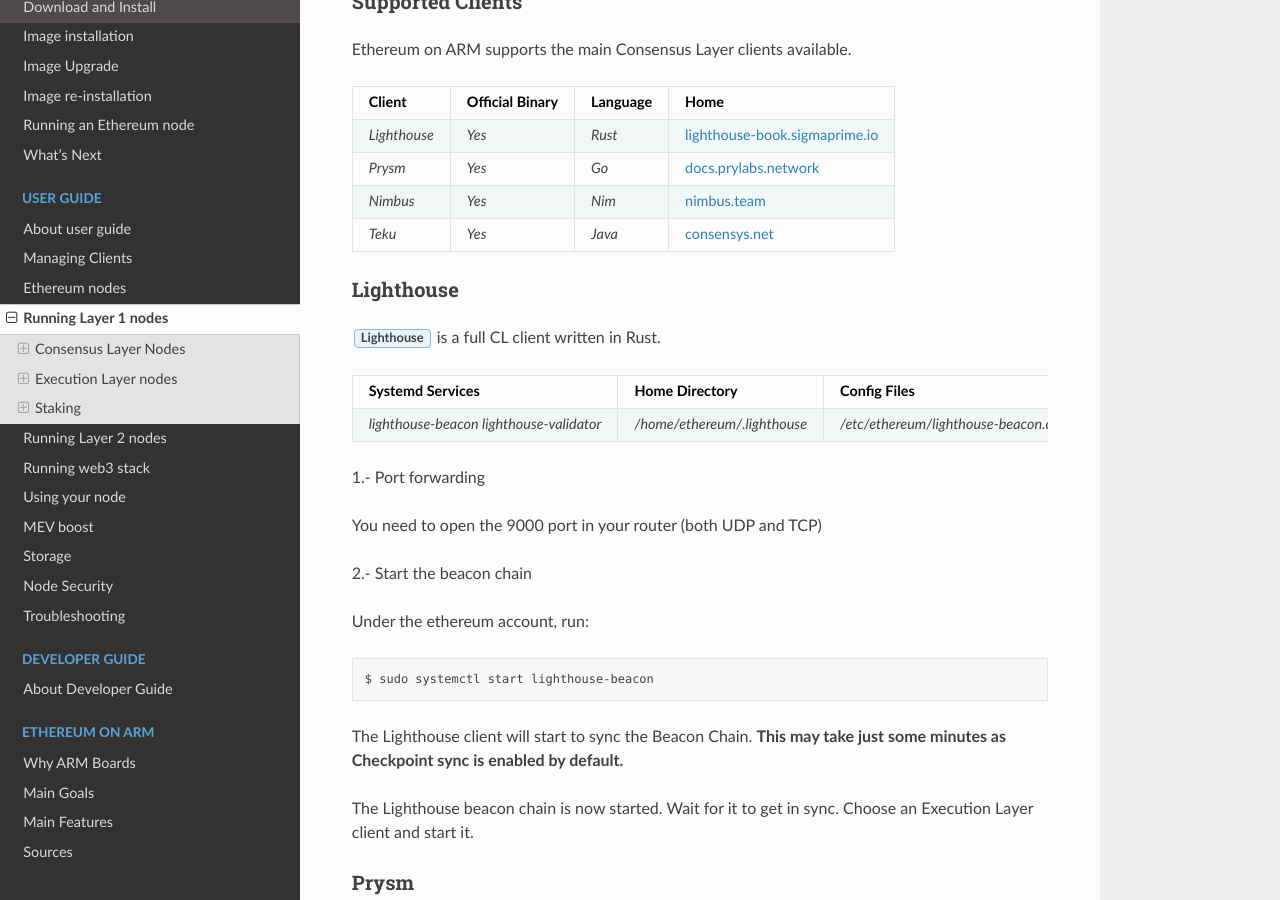
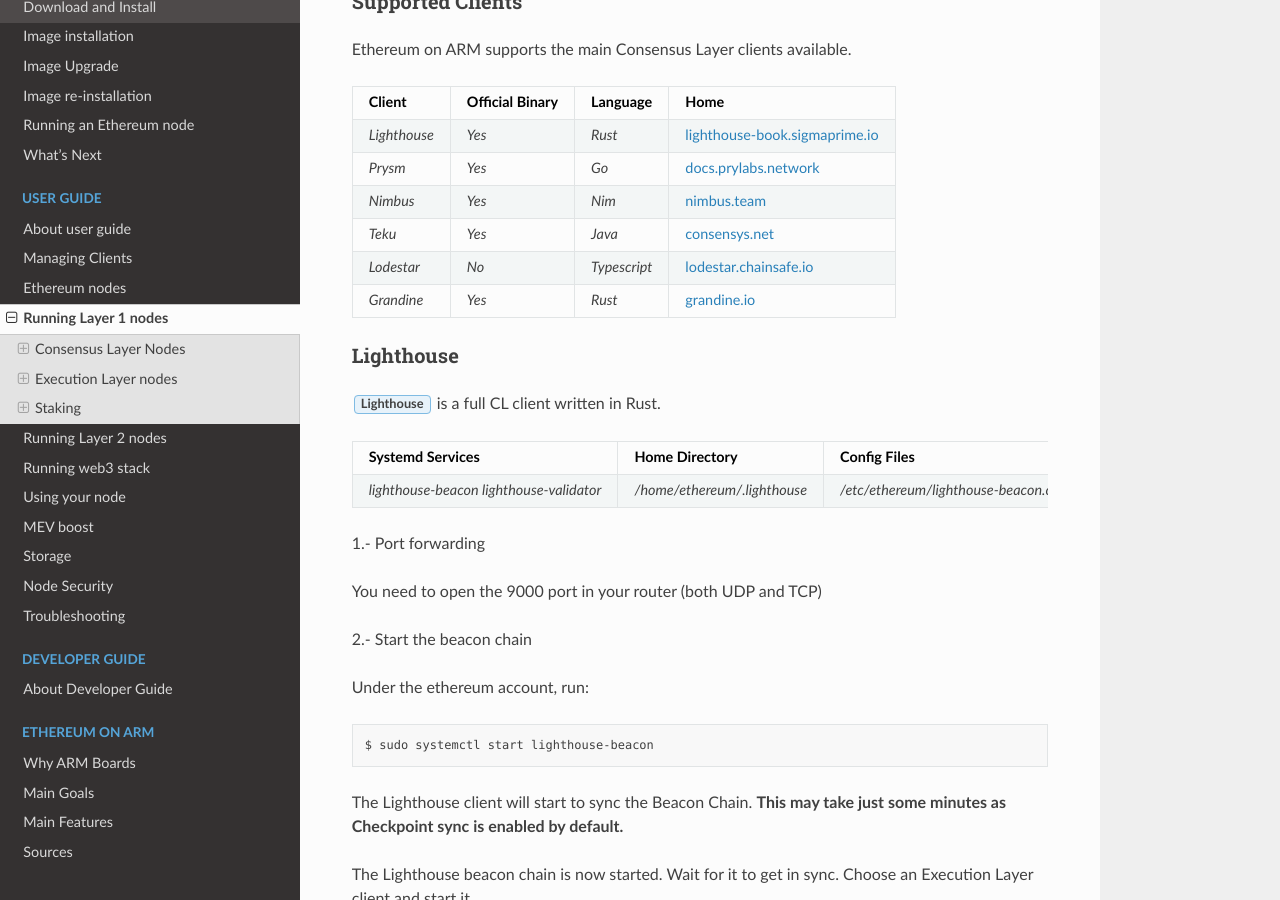
Before and after one commit to EOA-Blockchain-Labs/ethereumonarm, a Sphinx documentation site: the page built from docs/user-guide/running-l1-clients.rst, in a window 1280 px wide and 900 px high, scrolled down 1515 px. Built offline with Sphinx 7.4.7 and the Read the Docs theme 2.0.0, drawn with Linux system fonts in a browser that asks for light colours.

Commit message:
added missing CL clients URLs

```diff
--- a/docs/user-guide/running-l1-clients.rst
+++ b/docs/user-guide/running-l1-clients.rst
@@ -72,11 +72,15 @@
    `Prysm`, `Yes`, `Go`, docs.prylabs.network_
    `Nimbus`,`Yes`, `Nim`, nimbus.team_
    `Teku`, `Yes`, `Java`, consensys.net_
+   `Lodestar`, `No`, `Typescript`, lodestar.chainsafe.io_
+   `Grandine`, `Yes`, `Rust`, grandine.io_
 
 .. _lighthouse-book.sigmaprime.io: https://lighthouse-book.sigmaprime.io
 .. _docs.prylabs.network: https://docs.prylabs.network/docs/getting-started/
 .. _nimbus.team: https://nimbus.team
 .. _consensys.net: https://consensys.net/knowledge-base/ethereum-2/teku/
+.. _lodestar.chainsafe.io: https://lodestar.chainsafe.io/
+.. _grandine.io: https://grandine.io/
 
 
 Lighthouse
```
